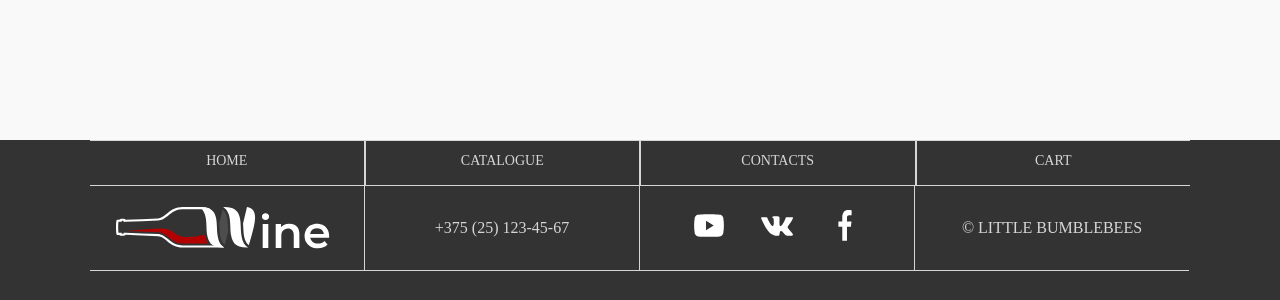
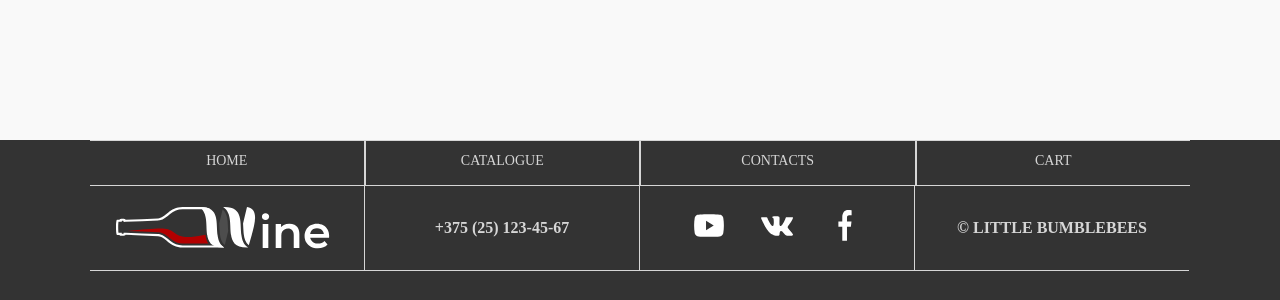
Before and after one commit to mitjasha/online-shop, a React (Create React App) app: page / in a window 1280 px wide. Shown: the part 3576-3876 px from the top of the page. Built offline with nearby package versions, Linux system fonts and the light colour scheme.

Commit message:
feat: add font-weight to wrappers

```diff
--- a/src/containers/Footer/Footer.scss
+++ b/src/containers/Footer/Footer.scss
@@ -27,30 +27,13 @@
   display: flex;
   justify-content: center;
   align-items: center;
+  font-weight: 600;
 }
 
 .media-wrapper {
   gap: 35px;
 }
 
-// .youtube {
-//   background: url(../../assets/img/svg/youtube-icon.svg) no-repeat center;
-//   width: 37px;
-//   height: 34px;
-// }
-
-// .vk {
-//   background: url(../../assets/img/svg/vk-icon.svg) no-repeat center;
-//   width: 34px;
-//   height: 32px;
-// }
-
-// .facebook {
-//   background: url(../../assets/img/svg/facebook-icon.svg) no-repeat center;
-//   width: 41px;
-//   height: 34px;
-// }
-
 .athors-wrapper {
   border-right-style: none;
 }
```
